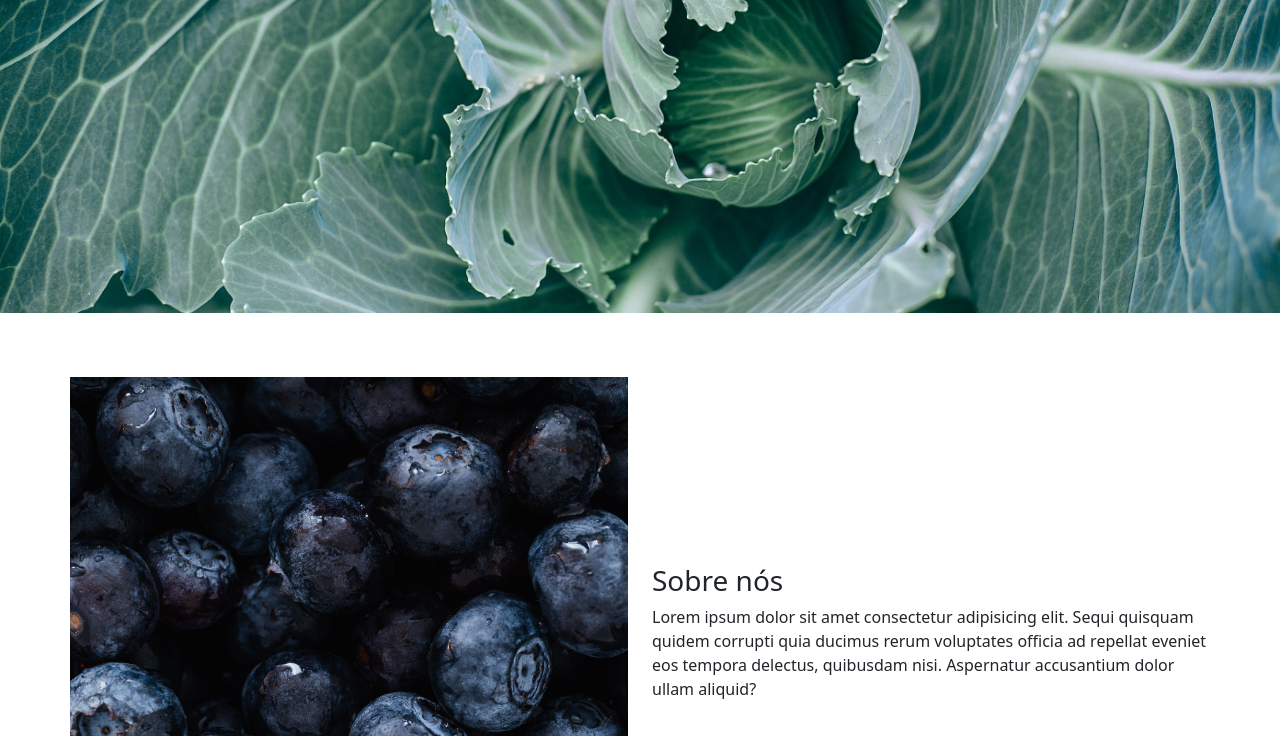
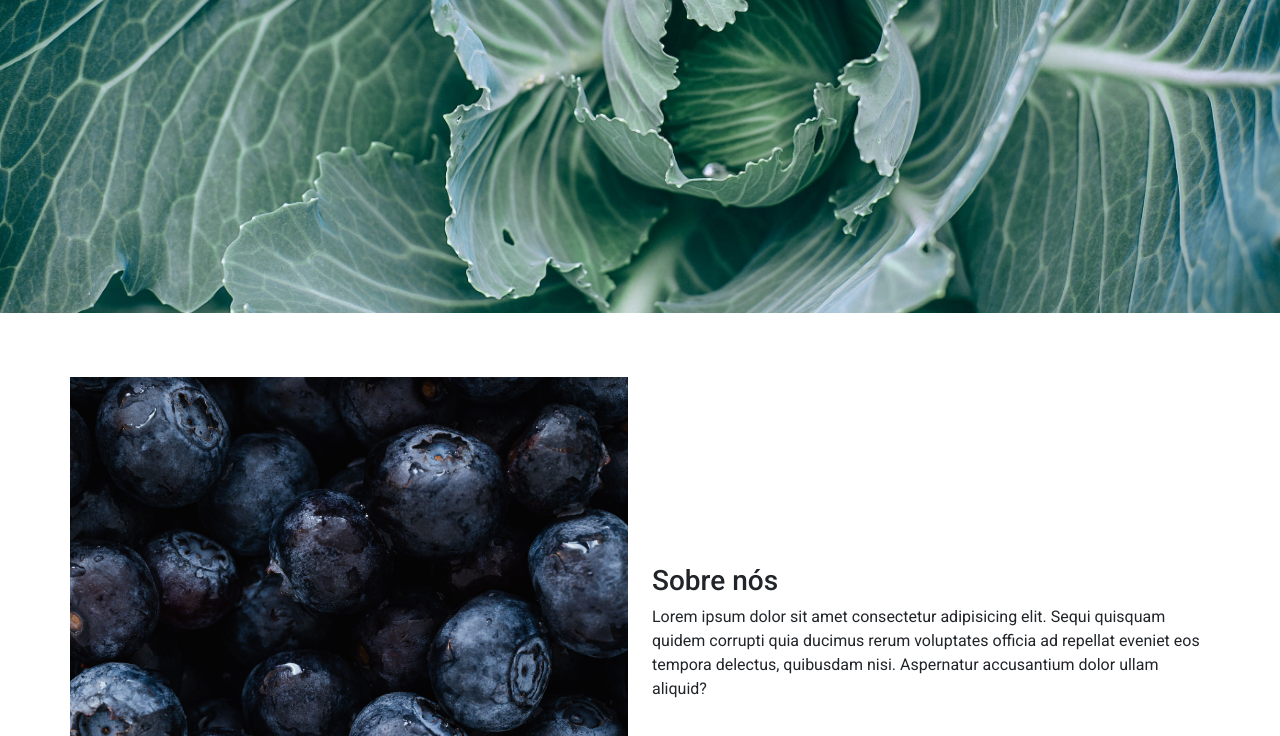
Before and after one commit to bymatheus/optimization-global-solution-1-2022, a plain HTML site: page index.html in a window 1280 px wide. Shown: the part 487-1223 px from the top of the page. Drawn offline with Linux system fonts and the light colour scheme.

Commit message:
Adicionando fonte

```diff
--- a/assets/css/style.css
+++ b/assets/css/style.css
@@ -1,3 +1,9 @@
+@import url("https://fonts.googleapis.com/css2?family=Roboto:wght@100;300;400;500;700;900&display=swap");
+
+* {
+  font-family: "Roboto", sans-serif;
+}
+
 .main {
   background-image: url("../img/5.jpg");
   background-position: center;
```
